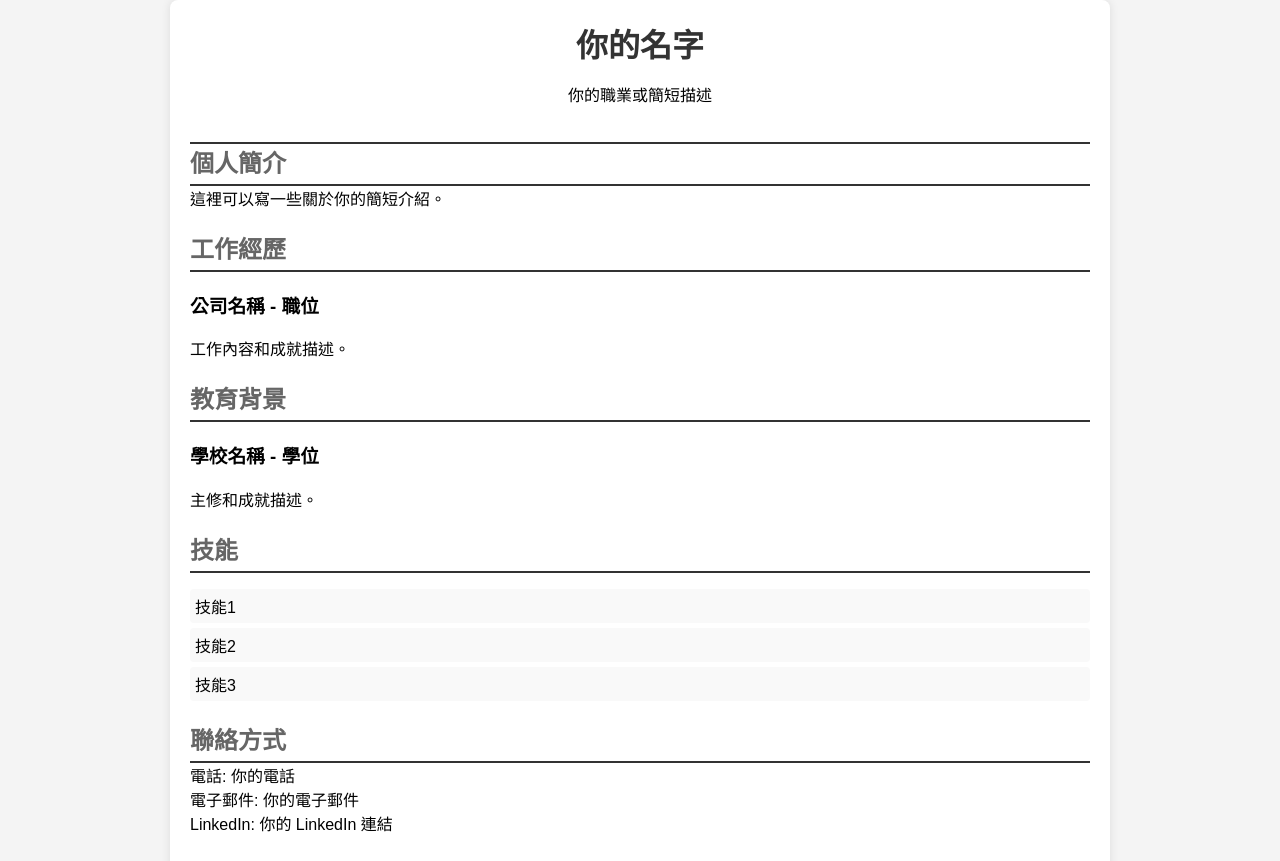
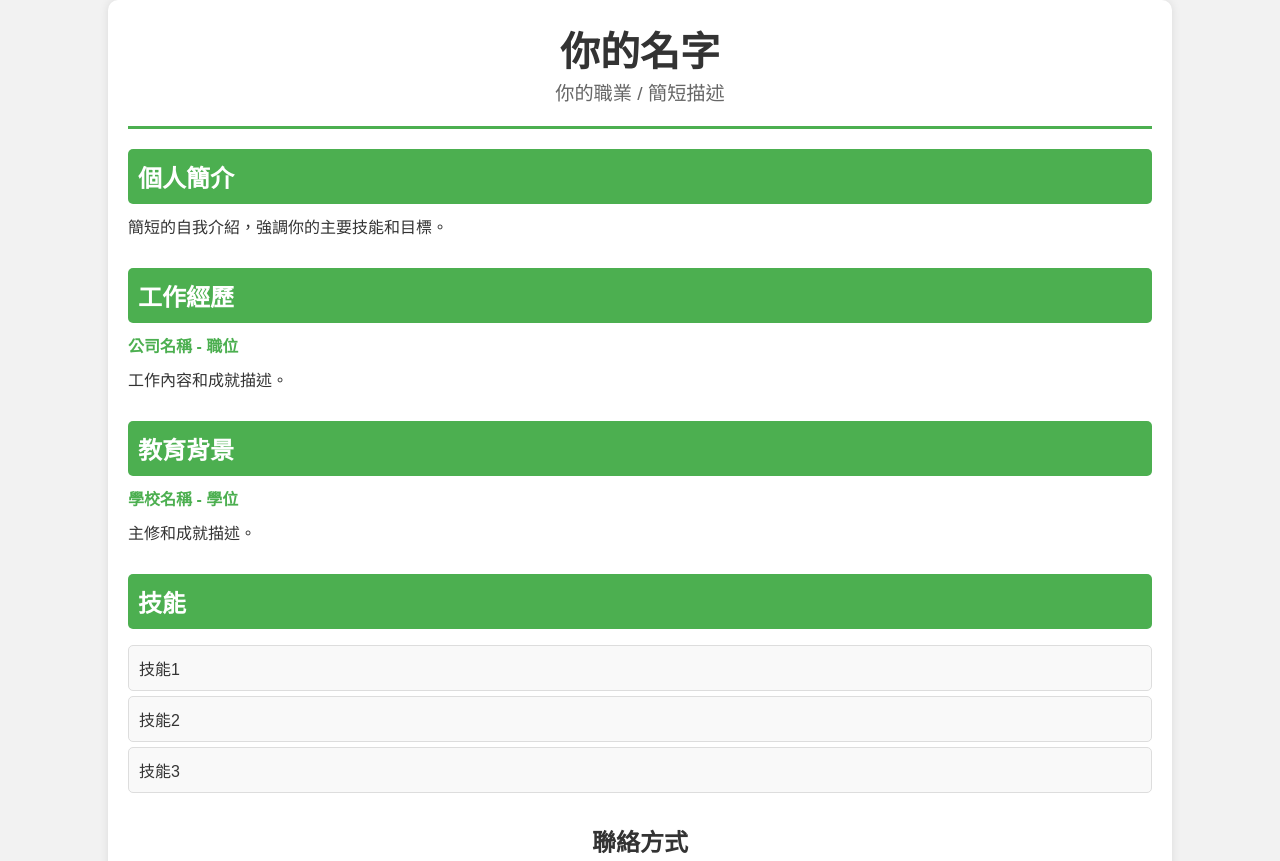
Before and after one commit to MeiSee/maisie, a plain HTML site: page index.html in a window 1280 px wide. Shown: the top 861 px of the page. Drawn offline with Linux system fonts and the light colour scheme.

Commit message:
Update index.html

```diff
--- a/index.html
+++ b/index.html
@@ -6,54 +6,75 @@
     <title>我的 CV</title>
     <style>
         body {
-            font-family: Arial, sans-serif;
-            background-color: #f4f4f4;
+            font-family: 'Arial', sans-serif;
+            color: #333;
             margin: 0;
             padding: 0;
+            background-color: #f2f2f2;
         }
         .container {
-            max-width: 900px;
+            width: 80%;
             margin: auto;
             padding: 20px;
             background: #fff;
-            border-radius: 8px;
+            border-radius: 10px;
             box-shadow: 0 0 10px rgba(0,0,0,0.1);
         }
         header {
             text-align: center;
+            border-bottom: 3px solid #4CAF50;
             padding-bottom: 20px;
-            border-bottom: 2px solid #333;
+            margin-bottom: 20px;
         }
-        h1, h2 {
+        header h1 {
             margin: 0;
+            font-size: 2.5em;
         }
-        h1 {
-            font-size: 2em;
-            color: #333;
-        }
-        h2 {
-            font-size: 1.5em;
+        header p {
+            margin: 0;
+            font-size: 1.2em;
             color: #666;
         }
         .section {
-            margin-bottom: 20px;
+            margin-bottom: 30px;
         }
         .section h2 {
-            border-bottom: 2px solid #333;
-            padding-bottom: 5px;
+            background-color: #4CAF50;
+            color: white;
+            padding: 10px;
+            border-radius: 5px;
+            font-size: 1.5em;
+            margin: 0;
         }
         .section p {
-            margin: 0;
+            margin: 10px 0;
         }
-        .skills ul {
+        .section ul {
             list-style: none;
             padding: 0;
         }
-        .skills ul li {
-            background: #f9f9f9;
-            margin-bottom: 5px;
-            padding: 5px;
-            border-radius: 4px;
+        .section ul li {
+            background-color: #f9f9f9;
+            margin: 5px 0;
+            padding: 10px;
+            border-radius: 5px;
+            border: 1px solid #ddd;
+        }
+        .section .job-title {
+            font-weight: bold;
+            color: #4CAF50;
+        }
+        .contact-info {
+            text-align: center;
+            margin-top: 20px;
+        }
+        .contact-info p {
+            margin: 5px 0;
+        }
+        @media screen and (max-width: 768px) {
+            .container {
+                width: 95%;
+            }
         }
     </style>
 </head>
@@ -61,16 +82,16 @@
     <div class="container">
         <header>
             <h1>你的名字</h1>
-            <p>你的職業或簡短描述</p>
+            <p>你的職業 / 簡短描述</p>
         </header>
         <section class="personal-info section">
             <h2>個人簡介</h2>
-            <p>這裡可以寫一些關於你的簡短介紹。</p>
+            <p>簡短的自我介紹，強調你的主要技能和目標。</p>
         </section>
         <section class="experience section">
             <h2>工作經歷</h2>
             <div>
-                <h3>公司名稱 - 職位</h3>
+                <p class="job-title">公司名稱 - 職位</p>
                 <p>工作內容和成就描述。</p>
             </div>
             <!-- 可以添加更多工作經歷 -->
@@ -78,7 +99,7 @@
         <section class="education section">
             <h2>教育背景</h2>
             <div>
-                <h3>學校名稱 - 學位</h3>
+                <p class="job-title">學校名稱 - 學位</p>
                 <p>主修和成就描述。</p>
             </div>
             <!-- 可以添加更多教育背景 -->
@@ -92,7 +113,7 @@
                 <!-- 可以添加更多技能 -->
             </ul>
         </section>
-        <section class="contact section">
+        <section class="contact-info">
             <h2>聯絡方式</h2>
             <p>電話: 你的電話</p>
             <p>電子郵件: 你的電子郵件</p>
```
